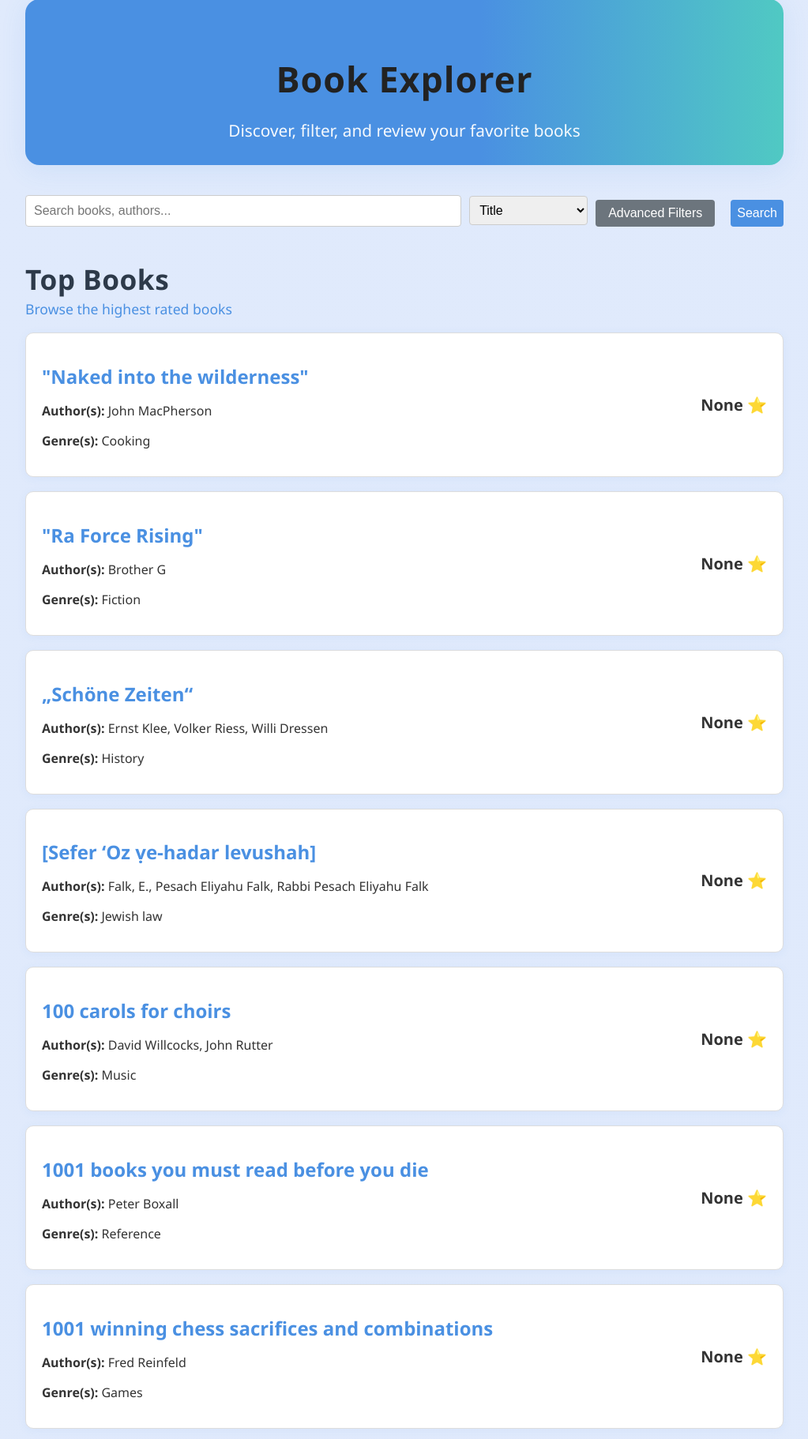
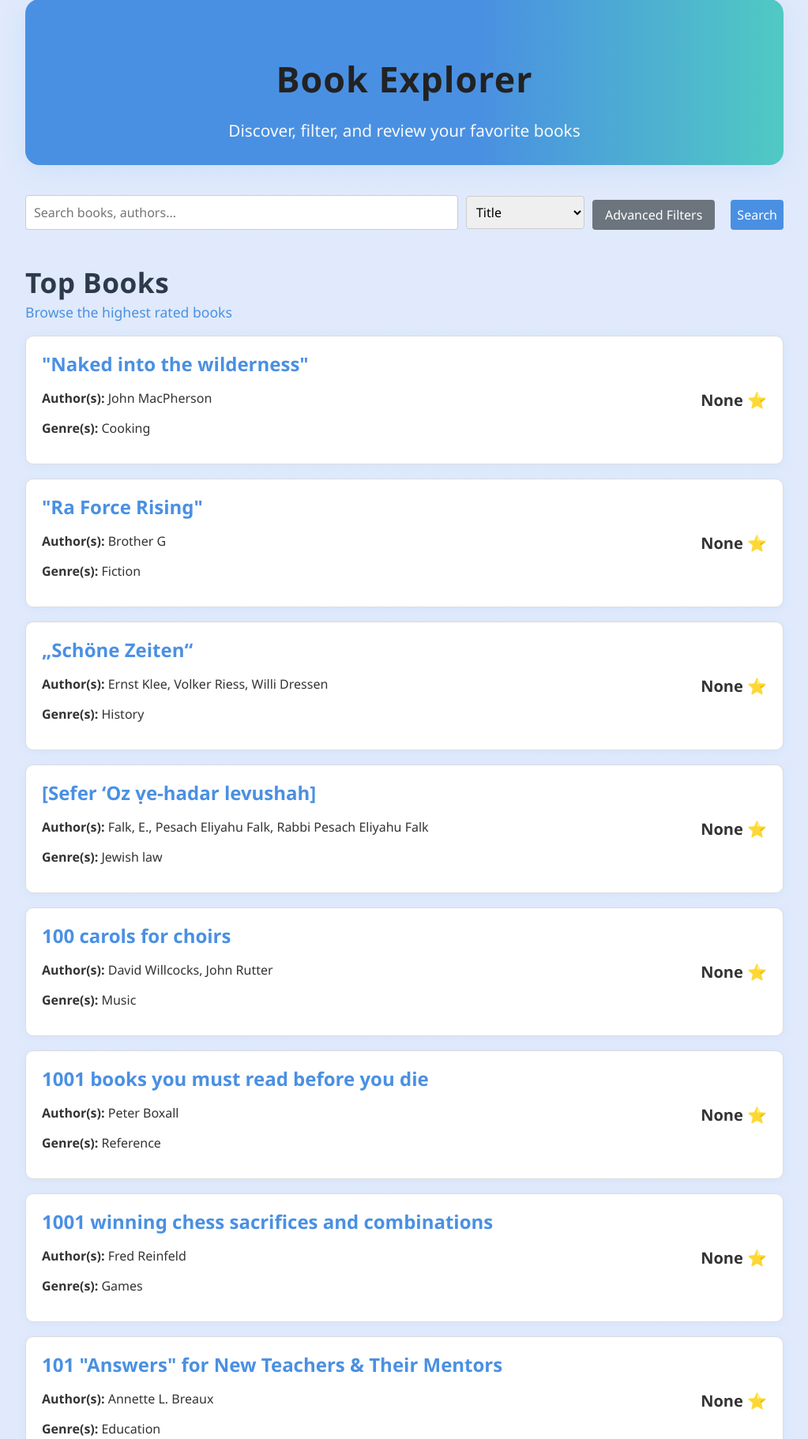
Before and after one commit to Kwongmingwei/INF2003, a Flask app: page / in a window 1280 px wide. Shown: the part 107-1929 px from the top of the page at 79% size, without its empty margins (128-1151 px from the left). Run offline with Flask 3, Linux system fonts and the light colour scheme; data comes from the database, SQL or seed files in the repository; some libraries are stand-ins or nearby versions.

Commit message:
fixed update_work_rating not updating mariadb - replaced book cover placeholder - book card is now clickable - styling fixes

```diff
--- a/app.py
+++ b/app.py
@@ -206,6 +206,7 @@ def edit_review(book_id, review_id):
 
     isbn13 = review.get("ISBN13")
     work_id = get_work_id_for_isbn(isbn13)
+
     if work_id:
         update_work_rating(work_id)
 
--- a/sql_service.py
+++ b/sql_service.py
@@ -76,7 +76,7 @@ def get_work_id_for_isbn(isbn13: str):
 
     cursor.close()
     conn.close()
-    return result if result else None
+    return result.get("work_id") if result else None
 
 
 def update_work_rating(work_id: int):
--- a/static/styles.css
+++ b/static/styles.css
@@ -42,6 +42,8 @@ textarea {
   margin: 6px 0 12px;
   border: 1px solid #ccc;
   border-radius: 4px;
+  font-family: inherit;
+  font-size: 1rem;
 }
 
 button {
@@ -51,6 +53,8 @@ button {
   border: none;
   border-radius: 6px;
   cursor: pointer;
+  font-family: inherit;
+  font-size: 1rem;
 }
 
 button:hover {
@@ -98,6 +102,7 @@ button:hover {
 }
 
 .book-card {
+  display: block;
   border: 1px solid #ddd;
   border-radius: 10px;
   padding: 20px;
@@ -105,11 +110,25 @@ button:hover {
   background-color: #fff;
   box-shadow: 0 2px 12px rgba(74, 144, 226, 0.07);
   transition: box-shadow 0.2s, transform 0.2s;
+  text-decoration: none;        /* remove underline */
+  color: inherit;               /* inherit text color */
 }
 
-.book-card:hover {
+.book-card:hover,
+.book-card:focus  {
   box-shadow: 0 8px 32px rgba(74, 144, 226, 0.18);
   transform: translateY(-2px) scale(1.01);
+}
+
+.book-card h2 {
+  margin: 0 0 10px 0;
+  font-weight: 600;
+  color: #4a90e2;
+}
+
+.book-card h2:hover {
+  text-decoration: underline;
+  color: #357ab7;
 }
 
 .book-card a {
@@ -538,18 +557,21 @@ button:hover {
 .review-form label, .edit-review-form label {
   font-weight: 500;
   color: #333;
+
 }
 
-.review-form textarea, .edit-review-form input[type="text"], .edit-review-form textarea {
+.review-form textarea, .review-form input[type="text"], .edit-review-form input[type="text"], .edit-review-form textarea {
   width: 100%;
-  margin-bottom: 10px;
+  margin-bottom: 12px;
   border-radius: 4px;
   border: 1px solid #ccc;
   padding: 8px;
   font-size: 1rem;
+  box-sizing: border-box;
 }
 
 .review-summary {
+  box-sizing: border-box;
   color: #444;
   font-size: 1.08rem;
   margin: 8px 0 0 0;
--- a/templates/book_detail.html
+++ b/templates/book_detail.html
@@ -21,7 +21,7 @@
               alt="Book Cover"
               class="book-cover-img" />
         {% else %}
-          <img src="https://via.placeholder.com/140x200?text=Book+Cover"
+          <img src="https://placehold.co/140x200?text={{ book.title | urlencode }}"
               alt="Book Cover"
               class="book-cover-img" />
         {% endif %}
@@ -30,7 +30,7 @@
       <h1 class="book-title">{{ book.title }}</h1>
       <p class="book-meta"><strong>Author(s):</strong> {{ book.authors }}</p>
       <p class="book-meta"><strong>Genre(s):</strong> {{ book.genres }}</p>
-      <p class="book-description">{{ book.description }}</p>
+      <p class="book-description">{{ book.description or '' }}</p>
       {% if editions %}
         <h3>Editions</h3>
         <table class="editions-table">
--- a/templates/partials/book_list.html
+++ b/templates/partials/book_list.html
@@ -1,10 +1,8 @@
 {% for book in books %}
-  <div class="book-card book-list-card">
+  <a href="{{ url_for('book_detail', book_id=book.work_id) }}" class="book-card book-list-card">
     <div class="book-list-main">
       <div class="book-list-info">
-        <h2>
-          <a href="{{ url_for('book_detail', book_id=book.work_id) }}">{{ book.title }}</a>
-        </h2>
+        <h2>{{ book.title }}</h2>
         <p><strong>Author(s):</strong> {{ book.authors }}</p>
         <p><strong>Genre(s):</strong> {{ book.genres }}</p>
       </div>
@@ -12,7 +10,7 @@
         <span>{{ book.avg_rating }} ⭐</span>
       </div>
     </div>
-  </div>
+  </a>
 {% else %}
   <p>No books found.</p>
 {% endfor %}
```
